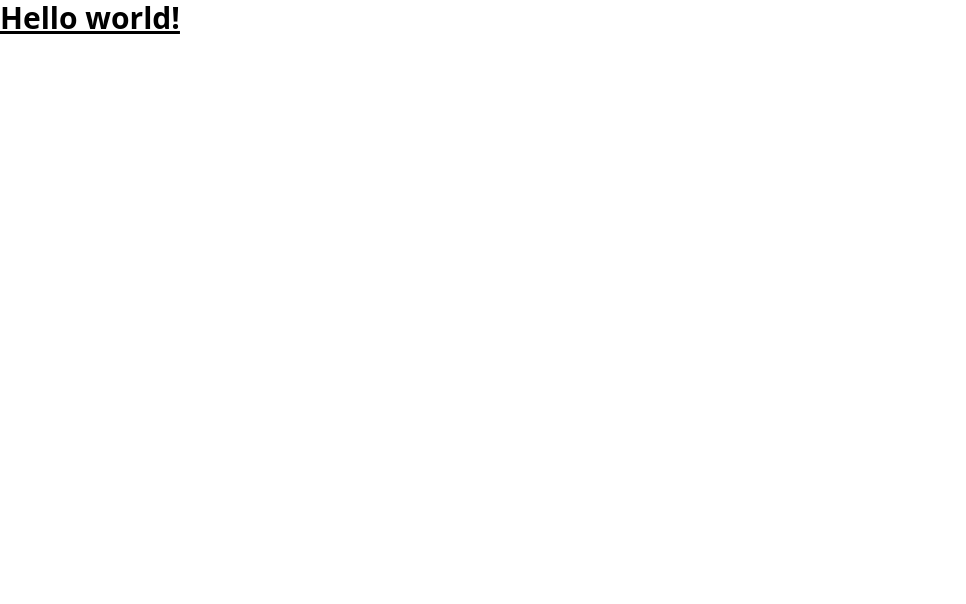
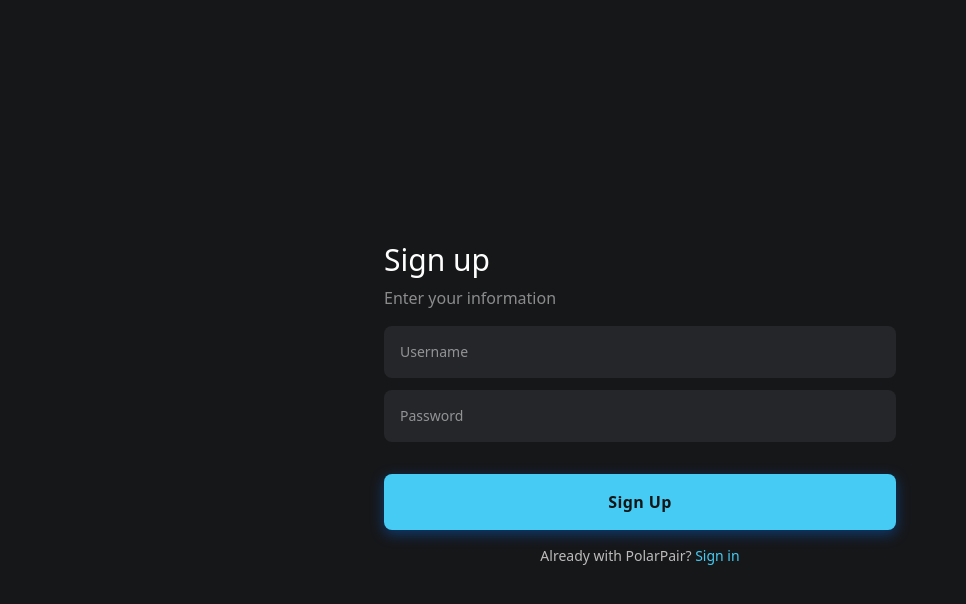
Before and after one commit to sean21307/PolarPair, an Angular app: page /auth in a window 1280 px wide. Before the commit this address led to /. Shown: the top 604 px of the page, without its empty margins (0-966 px from the left). Built offline with nearby package versions, Linux system fonts and the light colour scheme; no server answers.

Commit message:
added auth component

```diff
--- a/src/app/app.component.html
+++ b/src/app/app.component.html
@@ -1,3 +1 @@
-<h1 class="text-3xl font-bold underline">
-  Hello world!
-</h1>
+<router-outlet></router-outlet>
--- a/src/app/app.component.ts
+++ b/src/app/app.component.ts
@@ -1,3 +1,4 @@
+import { HttpClient } from '@angular/common/http';
 import { Component } from '@angular/core';
 import { RouterOutlet } from '@angular/router';
 
@@ -10,4 +11,11 @@ import { RouterOutlet } from '@angular/router';
 })
 export class AppComponent {
   title = 'PolarPair';
+  constructor(private http: HttpClient) {}
+
+  ngOnInit() {
+    this.http.get('https://polar-pair-backend.vercel.app/prompt/test/').subscribe(config => {
+      console.log('aaa');
+    });
+  }
 }
--- a/src/app/app.config.ts
+++ b/src/app/app.config.ts
@@ -2,7 +2,8 @@ import { ApplicationConfig, provideZoneChangeDetection } from '@angular/core';
 import { provideRouter } from '@angular/router';
 
 import { routes } from './app.routes';
+import { provideHttpClient } from '@angular/common/http';
 
 export const appConfig: ApplicationConfig = {
-  providers: [provideZoneChangeDetection({ eventCoalescing: true }), provideRouter(routes)]
+  providers: [provideZoneChangeDetection({ eventCoalescing: true }), provideRouter(routes), provideHttpClient()]
 };
--- a/src/app/app.routes.ts
+++ b/src/app/app.routes.ts
@@ -1,3 +1,7 @@
 import { Routes } from '@angular/router';
+import { AuthComponent } from './components/auth/auth.component';
 
-export const routes: Routes = [];
+export const routes: Routes = [
+    { path: 'auth', component: AuthComponent },
+    { path: '',   redirectTo: '/auth', pathMatch: 'full' },
+];
--- /dev/null
+++ b/src/app/components/auth/auth.component.html
@@ -0,0 +1,37 @@
+<div class="flex flex-col justify-around md:justify-center items-center w-full h-screen md:items-center">
+    <div class="w-11/12 md:w-full flex flex-col items-center md:max-w-lg">
+        <div class="w-full flex flex-col">
+            <h2 class="text-3xl text-left text-on-surface m-2 ms-0">
+                Sign up
+            </h2>
+            <p class="text-on-surface/50 text-left">
+                Enter your information
+            </p>
+        </div>
+
+
+        <div class="w-full">
+            <div class="flex flex-col gap-3 text-on-surface mt-4">
+                <input id="usernameInput" type="text"
+                    class="w-full rounded-radius bg-surface-alt p-4 text-sm focus-visible:outline-2 focus-visible:outline-offset-2 focus-visible:outline-primary disabled:cursor-not-allowed disabled:opacity-75"
+                    name="username" placeholder="Username" autocomplete="username" />
+
+                <input id="passwordInput" type="text"
+                    class="w-full rounded-radius bg-surface-alt p-4 text-sm focus-visible:outline-2 focus-visible:outline-offset-2 focus-visible:outline-primary disabled:cursor-not-allowed disabled:opacity-75"
+                    name="password" placeholder="Password" autocomplete="password" />
+
+
+            </div>
+
+        </div>
+    </div>
+
+    <div class="w-11/12 md:w-full flex flex-col items-center md:max-w-lg md:mt-4">
+        <button type="button"
+            class="shadow-[0_4px_14px_0_rgb(0,118,255,39%)] hover:shadow-[0_6px_20px_rgba(0,118,255,23%)]  cursor-pointer w-full mt-4 whitespace-nowrap rounded-radius bg-primary px-4 py-4 font-bold tracking-wide text-on-primary transition duration-150 hover:opacity-85 text-center focus-visible:outline-2 focus-visible:outline-offset-2 focus-visible:outline-primary active:opacity-100 active:outline-offset-0 disabled:opacity-75 disabled:cursor-not-allowed dark:bg-primary-dark dark:border-primary-dark dark:text-on-primary-dark dark:focus-visible:outline-primary-dark">
+            Sign Up
+        </button>
+        <p class="text-on-surface-light text-sm font-light mt-4 text-center">Already with PolarPair?&nbsp;<button
+                class="text-primary font-medium cursor-pointer hover:underline"> Sign in</button></p>
+    </div>
+</div>
--- a/src/index.html
+++ b/src/index.html
@@ -7,7 +7,7 @@
   <meta name="viewport" content="width=device-width, initial-scale=1">
   <link rel="icon" type="image/x-icon" href="favicon.ico">
 </head>
-<body>
+<body class="bg-surface" data-theme="dark">
   <app-root></app-root>
 </body>
 </html>
--- a/src/styles.css
+++ b/src/styles.css
@@ -1,2 +1,20 @@
 /* You can add global styles to this file, and also import other style files */
 @import "tailwindcss";
+
+@theme {
+    --color-surface: #ffffff;
+    --color-surface-alt: #dadada;
+    --color-on-surface: #020202;
+    --color-on-surface-light: #242424;
+    --color-primary: #45cbf4;
+    --color-on-primary: #141616;
+
+    --radius-radius: var(--radius-lg);
+}
+
+[data-theme="dark"] {
+    --color-surface: #161719;
+    --color-surface-alt: #25262a;
+    --color-on-surface: #FFFFFF;
+    --color-on-surface-light: #bdbbbb;
+}
```
Also changed, not shown: src/app/components/auth/auth.component.ts (added, +12 -0 lines), src/app/components/auth/auth.component.css (added), 1 other file (tests, documents, lock files or other folders).
